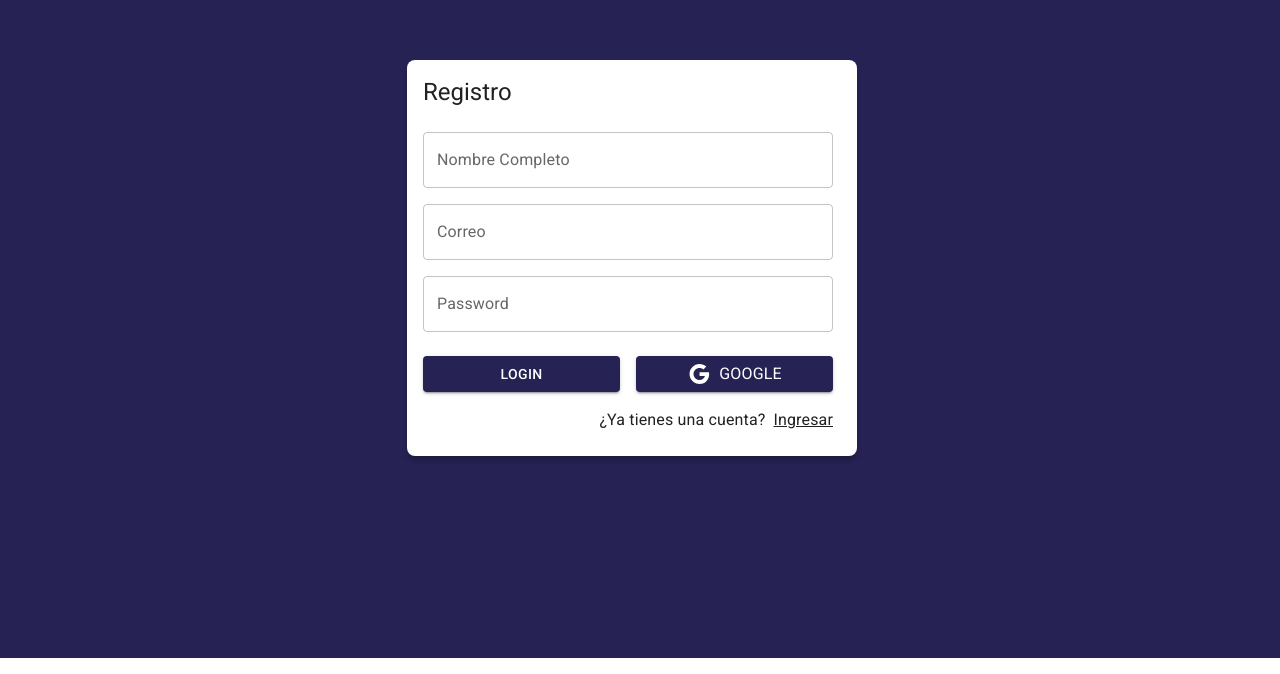
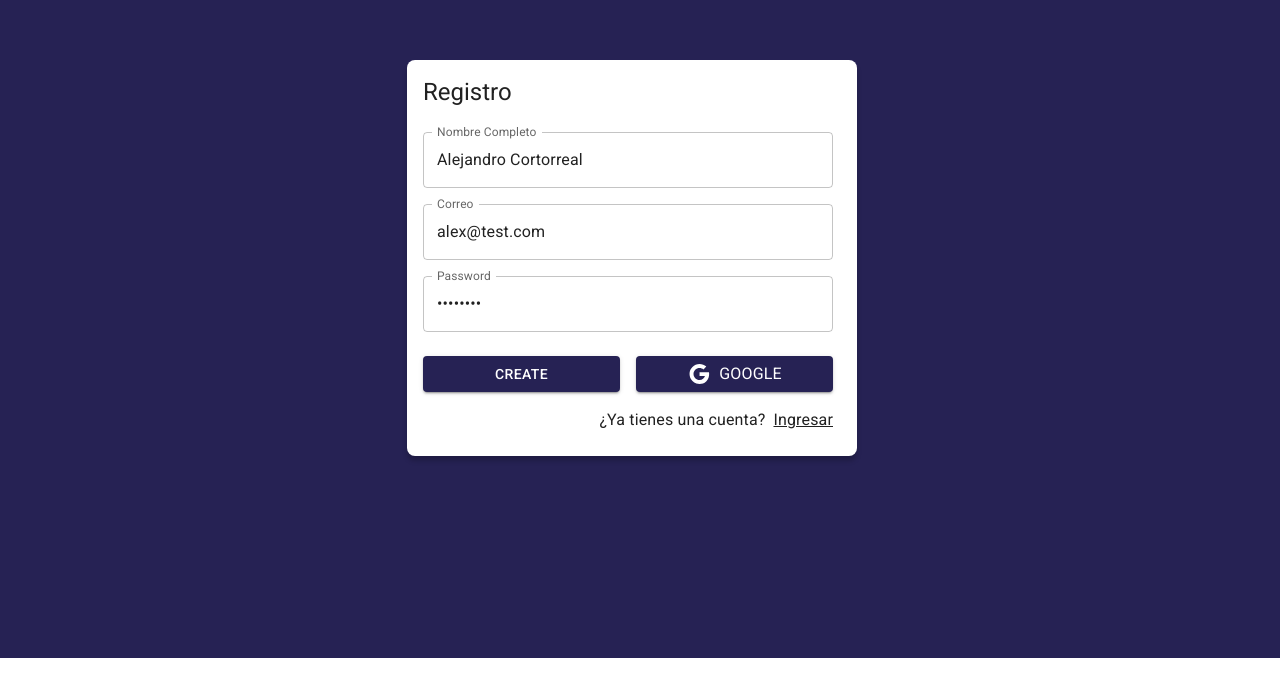
Before and after one commit to Alexwebjr/Empleos, a React (Vite) app: page /auth/register in a window 1280 px wide. Shown: the part 126-800 px from the top of the page. Built offline with nearby package versions, Linux system fonts and the light colour scheme.

Commit message:
useForm Validators

```diff
--- a/src/hooks/useForm.js
+++ b/src/hooks/useForm.js
@@ -1,7 +1,22 @@
-import { useState } from 'react';
+import { useEffect, useMemo, useState } from 'react';
 
-export const useForm = (initialForm = {}) => {
+export const useForm = (initialForm = {}, formValidations = {}) => {
   const [formState, setFormState] = useState(initialForm);
+  const [formValidation, setFormValidation] = useState({});
+
+  useEffect(() => {
+    createValidators();
+  }, [formState]);
+
+  const isFormValid = useMemo(() => {
+    for (const formValue of Object.keys(formValidation)) {
+      if (formValidation[formValue] !== null) {
+        return false;
+      }
+    }
+
+    return true;
+  }, [formValidation]);
 
   const onInputChange = ({ target }) => {
     const { name, value } = target;
@@ -15,10 +30,26 @@ export const useForm = (initialForm = {}) => {
     setFormState(initialForm);
   };
 
+  const createValidators = () => {
+    const formChekedValues = {};
+
+    for (const formField of Object.keys(formValidations)) {
+      const [fn, errorMessage] = formValidations[formField];
+
+      formChekedValues[`${formField}Valid`] = fn(formState[formField])
+        ? null
+        : errorMessage;
+    }
+
+    setFormValidation(formChekedValues);
+  };
+
   return {
     ...formState,
     formState,
     onInputChange,
     onResetForm,
+    ...formValidation,
+    isFormValid,
   };
 };
--- a/src/modules/auth/pages/RegisterPage.jsx
+++ b/src/modules/auth/pages/RegisterPage.jsx
@@ -1,18 +1,63 @@
+import { useState } from 'react';
 import { Link as RouterLink } from 'react-router-dom';
 import { Google } from '@mui/icons-material';
 import { Button, Grid, Link, TextField, Typography } from '@mui/material';
 import { AuthLayout } from '../layout/AuthLayout';
+import { useForm } from '../../../hooks';
+
+const formData = {
+  email: 'alex@test.com',
+  password: '12345678',
+  fullName: 'Alejandro Cortorreal',
+};
+
+const formValidations = {
+  email: [(value) => value.includes('@'), 'El email debe tener un @'],
+  password: [
+    (value) => value.length >= 8,
+    'El password debe tener más de 8 letras',
+  ],
+  fullName: [(value) => value.length >= 1, 'El nombre es obligatorio'],
+};
 
 export const RegisterPage = () => {
+  const [formSubmitted, setFormSubmitted] = useState(false);
+
+  const {
+    formState,
+    fullName,
+    email,
+    password,
+    onInputChange,
+    isFormValid,
+    fullNameValid,
+    emailValid,
+    passwordValid,
+  } = useForm(formData, formValidations);
+
+  const onSubmit = (event) => {
+    event.preventDefault();
+    setFormSubmitted(true);
+
+    if (!isFormValid) return;
+
+    //TODO:
+    console.log(formState);
+  };
+
   return (
     <AuthLayout title="Registro">
-      <form>
+      <form onSubmit={onSubmit}>
         <Grid container>
           <Grid item xs={12} sx={{ mt: 2 }}>
             <TextField
               label="Nombre Completo"
               type="text"
-              placeholder="Nombre Apellido"
+              name="fullName"
+              value={fullName}
+              onChange={onInputChange}
+              error={!!fullNameValid && formSubmitted}
+              helperText={fullNameValid}
               fullWidth
             />
           </Grid>
@@ -21,7 +66,11 @@ export const RegisterPage = () => {
             <TextField
               label="Correo"
               type="email"
-              placeholder="email@google.com"
+              name="email"
+              value={email}
+              onChange={onInputChange}
+              error={!!emailValid && formSubmitted}
+              helperText={emailValid}
               fullWidth
             />
           </Grid>
@@ -30,15 +79,19 @@ export const RegisterPage = () => {
             <TextField
               label="Password"
               type="password"
-              placeholder="*******"
+              name="password"
+              value={password}
+              onChange={onInputChange}
+              error={!!passwordValid && formSubmitted}
+              helperText={passwordValid}
               fullWidth
             />
           </Grid>
 
           <Grid container spacing={2} sx={{ mb: 2, mt: 1 }}>
             <Grid item xs={12} sm={6}>
-              <Button variant="contained" fullWidth>
-                Login
+              <Button type="submit" variant="contained" fullWidth>
+                Create
               </Button>
             </Grid>
 
```
